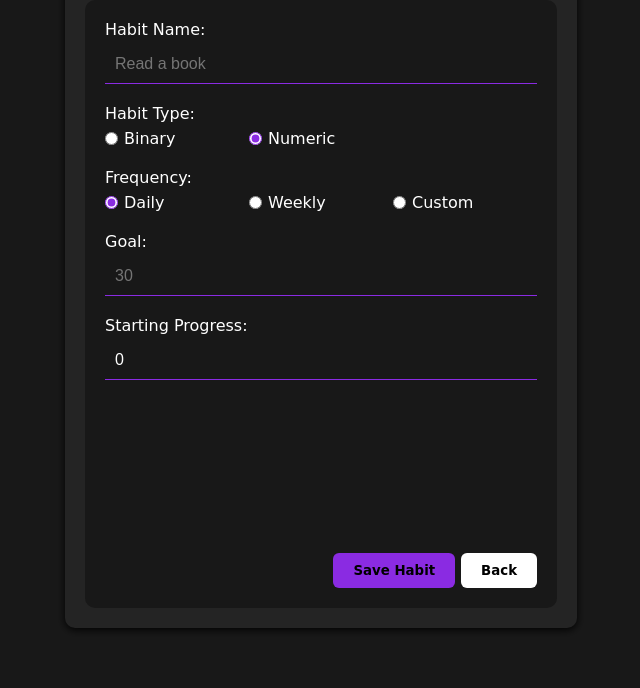
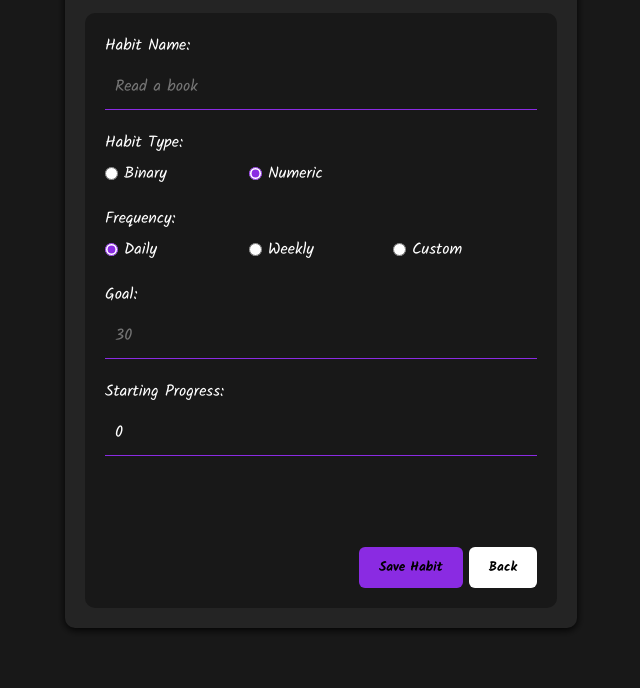
Before and after one commit to masrestu/ideas-2-habit-app, a plain HTML site: page form/index.html in a window 1280 px wide. Shown: the part 112-800 px from the top of the page, without its empty margins (319-959 px from the left). Drawn offline with Linux system fonts and the light colour scheme.

Commit message:
change font type

```diff
--- a/form/index.html
+++ b/form/index.html
@@ -8,7 +8,7 @@
     <link rel="stylesheet" href="https://cdnjs.cloudflare.com/ajax/libs/font-awesome/6.6.0/css/all.min.css">
     <link rel="preconnect" href="https://fonts.googleapis.com">
     <link rel="preconnect" href="https://fonts.gstatic.com" crossorigin>
-    <link href="https://fonts.googleapis.com/css2?family=Poppins:ital,wght@0,100;0,200;0,300;0,400;0,500;0,600;0,700;0,800;0,900;1,100;1,200;1,300;1,400;1,500;1,600;1,700;1,800;1,900&display=swap" rel="stylesheet">
+    <link href="https://fonts.googleapis.com/css2?family=Kalam:wght@300;400;700&family=Poppins:ital,wght@0,100;0,200;0,300;0,400;0,500;0,600;0,700;0,800;0,900;1,100;1,200;1,300;1,400;1,500;1,600;1,700;1,800;1,900&display=swap" rel="stylesheet">
 
     <link rel="stylesheet" href="/style.css">
 </head>
--- a/style.css
+++ b/style.css
@@ -275,6 +275,7 @@ form {
     background-color: transparent;
     border-bottom: 1px solid var(--accent-color);
     color: var(--primary-color);
+    font-family: inherit;
 }
 
 .form-control input[type="radio"] {
```
